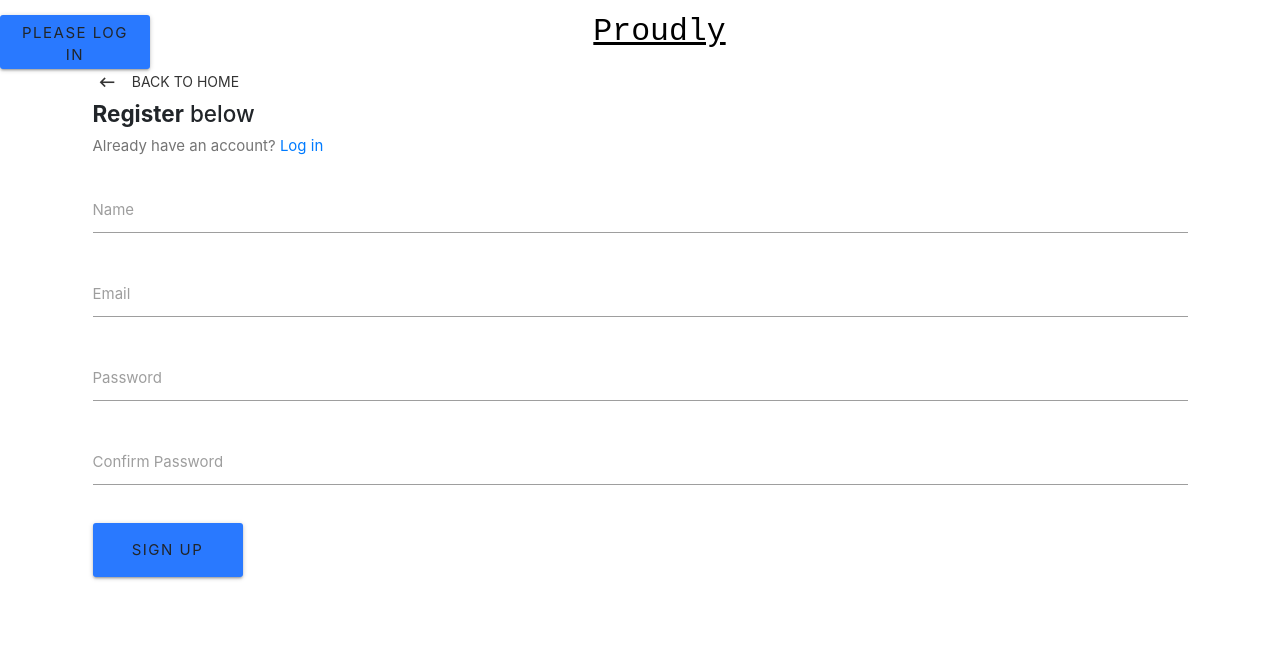
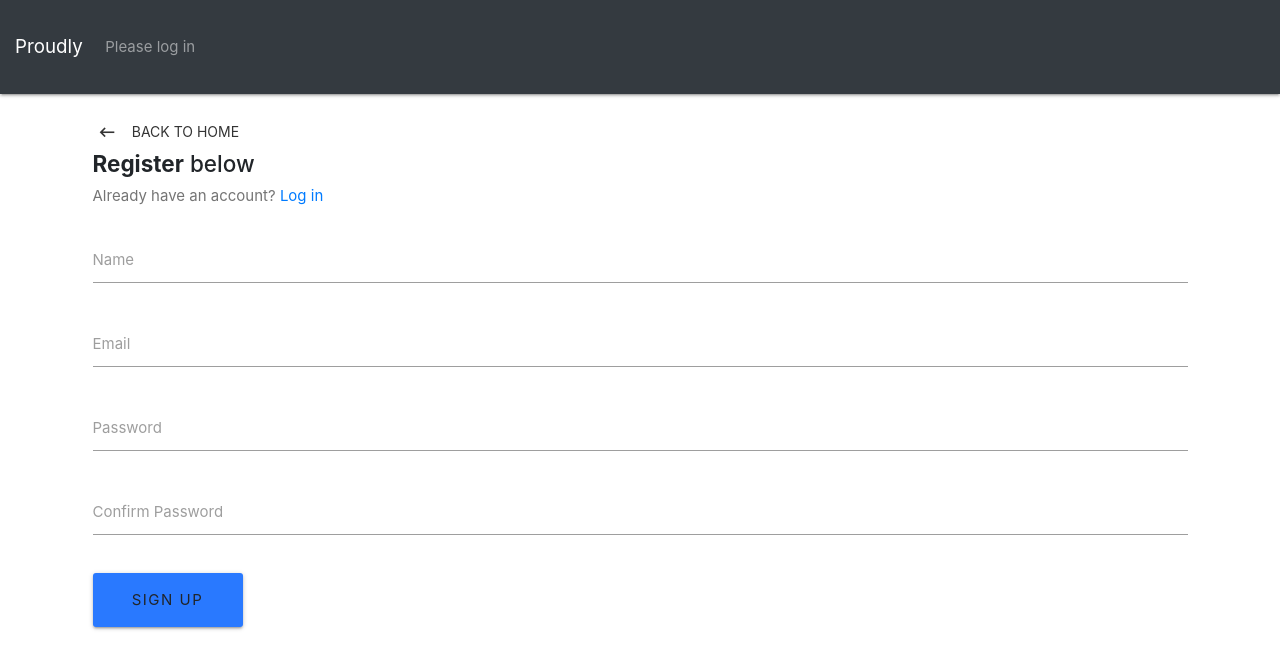
Before and after one commit to dragos-vlasie/proudly, a React (Create React App) app in the folder client/: page /register in a window 1280 px wide. Shown: the top 668 px of the page. Built offline with nearby package versions, Linux system fonts and the light colour scheme.

Commit message:
Removing materialize and fixing bugs
bugs - edit task

```diff
--- a/client/src/App.js
+++ b/client/src/App.js
@@ -8,8 +8,8 @@ import Account from "./components/account/Account";
 import Login from "./components/auth/Login";
 import Register from "./components/auth/Register";
 import Dashboard from "./components/dashboard/Dashboard";
+import Header from "./components/layout/Header";
 import Landing from "./components/layout/Landing";
-import Navbar from "./components/layout/Navbar";
 import PrivateRoute from "./components/private-route/PrivateRoute";
 import store from "./store";
 import setAuthToken from "./utils/setAuthToken";
@@ -38,7 +38,7 @@ function App() {
     <Provider store={store}>
       <Router>
         <div className="App">
-          <Navbar />
+          <Header />
           <Route exact path="/" component={Landing} />
           <Route exact path="/account" component={Account} />
           <Route exact path="/register" component={Register} />
--- a/client/src/actions/postDataActions.js
+++ b/client/src/actions/postDataActions.js
@@ -45,13 +45,13 @@ export const postPointAction = (userId, taskId) => dispatch => {
 };
 
 // edit Task
-export const editTaskAction = (userId, taskId, taskData) => dispatch => {
+export const editTaskAction = (userId, id, taskData) => dispatch => {
   axios
-    .post(`/api/accounts/${userId}/${taskId}/`, taskData)
+    .post(`/api/accounts/${userId}/${id}/`, taskData)
     .then(res => {
       dispatch({
         type: EDIT_TASK,
-        payload: { task: taskData.name, id: taskId }
+        payload: { task: taskData.name, id: id }
       });
     }) // re-direct to login on successful register
     .catch(err => {
@@ -64,7 +64,6 @@ export const editTaskAction = (userId, taskId, taskData) => dispatch => {
 
 // Edit water cup value
 export const editCupsValueAction = (userId, cupsValueData) => dispatch => {
-  console.log("userId", userId);
   axios
     .post(`api/users/${userId}/`, cupsValueData)
     .then(res => {
--- a/client/src/components/account/TaskForm.js
+++ b/client/src/components/account/TaskForm.js
@@ -25,7 +25,6 @@ export const TaskForm = () => {
       userId: userId,
       name: task
     };
-    console.log("TaskForm -> taskData", taskData);
     dispatch(addTaskAction(taskData));
   };
 
@@ -35,11 +34,11 @@ export const TaskForm = () => {
         <Container style={{ marginTop: "25px", marginBottom: "25px" }}>
           <Form onSubmit={onSubmit}>
             <Form.Group>
-              <Form.Label>Task</Form.Label>
+              <Form.Label>Add a new Task</Form.Label>
               <Form.Control
                 id="task"
                 type="text"
-                placeholder="Add Task Name"
+                placeholder="Task Name"
                 onChange={onChange}
                 value={task}
                 error={errors.msg}
--- a/client/src/components/account/TaskPreview.js
+++ b/client/src/components/account/TaskPreview.js
@@ -1,36 +1,33 @@
 import React, { useCallback, useEffect, useState } from "react";
 import Container from "react-bootstrap/Container";
 import { useDispatch, useSelector } from "react-redux";
-import { deleteTaskAction } from "../../actions/deleteActions";
 import { getAccountByUserIdAction } from "../../actions/getDataActions";
-import { postPointAction } from "../../actions/postDataActions";
 import Task from "./Task";
 
 export const TaskPreview = () => {
   const dispatch = useDispatch();
-  const Data = useSelector(state => state.data.tasks);
-  const userId = useSelector(state => state.auth.user.id);
+  const data = useSelector(state => state);
   const [tasks, setTasks] = useState([]);
 
   const loadAccount = useCallback(() => {
-    dispatch(getAccountByUserIdAction(userId));
-  }, [dispatch]);
+    dispatch(getAccountByUserIdAction(data.auth.user.id));
+  }, [dispatch, data.auth.user.id]);
 
-  const handleDelete = id => {
-    dispatch(deleteTaskAction(id));
-  };
+  // const handleDelete = id => {
+  //   dispatch(deleteTaskAction(id));
+  // };
 
-  const handleAddPoint = (userId, taskId) => {
-    dispatch(postPointAction(userId, taskId));
-  };
+  // const handleAddPoint = (userId, taskId) => {
+  //   dispatch(postPointAction(userId, taskId));
+  // };
 
   useEffect(() => {
-    loadAccount(userId);
-  }, [loadAccount]);
+    loadAccount(data.auth.user.id);
+  }, [loadAccount, data.auth.user.id]);
 
   useEffect(() => {
-    setTasks(Data);
-  });
+    setTasks(data.data.tasks);
+  }, [data.data.tasks]);
 
   return (
     <div
@@ -52,7 +49,7 @@ export const TaskPreview = () => {
                 name={name}
                 points={points}
                 date={date}
-                userId={userId}
+                userId={data.auth.user.id}
               />
             );
           })}
--- a/client/src/components/auth/Register.js
+++ b/client/src/components/auth/Register.js
@@ -30,6 +30,8 @@ export const Register = withRouter(({ history }) => {
       case "password2":
         setPassword2(e.target.value);
         break;
+      default:
+        setPassword2("");
     }
   };
 
--- a/client/src/components/dashboard/Dashboard.js
+++ b/client/src/components/dashboard/Dashboard.js
@@ -1,4 +1,5 @@
 import React, { useCallback, useEffect } from "react";
+import Container from "react-bootstrap/Container";
 import { useDispatch } from "react-redux";
 import { getUsersAction } from "../../actions/getDataActions";
 import InfoBoard from "../infoBoard/InfoBoard";
@@ -15,23 +16,20 @@ export const Dashboard = () => {
   }, [loadUsers]);
 
   return (
-    <div
-      style={{ height: "75vh", flexDirection: "column" }}
-      className="container valign-wrapper"
-    >
+    <Container>
       <div className="row">
         <div className="col s12 center-align">
           <h4>
             <b>Hey there,</b>
             <p className="flow-text grey-text text-darken-1">
-              Welcome to Proudly app 👏
+              Welcome to Proudly app
             </p>
           </h4>
         </div>
       </div>
 
       <InfoBoard />
-    </div>
+    </Container>
   );
 };
 export default Dashboard;
--- a/client/src/components/infoBoard/InfoBoard.js
+++ b/client/src/components/infoBoard/InfoBoard.js
@@ -7,24 +7,16 @@ import { useSelector } from "react-redux";
 import UserWaterModal from "./UserWaterModal";
 
 export const InfoBoard = () => {
-  const auth = useSelector(state => state.auth);
-  const staes = useSelector(state => state);
-  console.log("InfoBoard -> staes first call", staes);
+  const data = useSelector(state => state);
   const [users, setUsers] = useState([]);
-  let usersData = useSelector(state => state.data.users);
+  const auth = data.auth;
+  let usersData = data.data.users;
 
   useEffect(() => {
     setUsers(usersData);
     console.log("InfoBoard -> usersData", usersData);
   }, [usersData]);
 
-  // function interval(params) {
-  //   setInterval(function () {
-  //     console.log("interval -> every 5 seconds", staes);
-  //   }, 5000);
-  // }
-
-  // interval();
   return (
     <div
       className="InfoBoard"
@@ -51,7 +43,6 @@ export const InfoBoard = () => {
                   <Card.Title>{name}</Card.Title>
                   <Card.Text></Card.Text>
                 </Card.Body>
-
                 <ListGroup className="list-group-flush">
                   <ListGroupItem>
                     <Card.Header>Cups of water: {cupsOfWater}</Card.Header>
@@ -59,7 +50,7 @@ export const InfoBoard = () => {
                   <ListGroupItem>Email : {email}</ListGroupItem>
                   <ListGroupItem>Joined on : {date.slice(0, 10)}</ListGroupItem>
                 </ListGroup>
-                {auth && auth.user.id == _id ? (
+                {auth && auth.user.id === _id ? (
                   <UserWaterModal id={_id} />
                 ) : (
                   <Card.Body>
--- /dev/null
+++ b/client/src/components/layout/Header.js
@@ -0,0 +1,65 @@
+import React from "react";
+import Nav from "react-bootstrap/Nav";
+import Navbar from "react-bootstrap/Navbar";
+import { useDispatch, useSelector } from "react-redux";
+import { Link } from "react-router-dom";
+import { logoutUserAction } from "../../actions/authActions";
+
+export const Header = () => {
+  const dispatch = useDispatch();
+  const logoutUser = () => dispatch(logoutUserAction());
+  const auth = useSelector(state => state.auth);
+  const userName = useSelector(state => state.auth.user.name);
+
+  const onLogoutClick = e => {
+    logoutUser();
+  };
+
+  const authLinks = (
+    <>
+      <Nav.Item>
+        <Link to="/account" className="nav-link">
+          {userName}'Account
+        </Link>
+      </Nav.Item>
+      <Nav.Item>
+        <Link to="/dashboard" className="nav-link">
+          Dashboard
+        </Link>
+      </Nav.Item>
+      <Nav className="justify-content-end flex-grow-1">
+        <Nav.Item>
+          <Link to="/" className="nav-link">
+            Logout
+          </Link>
+        </Nav.Item>
+      </Nav>
+    </>
+  );
+
+  const guestLinks = (
+    <Nav.Item>
+      <Link to="/login" className="nav-link">
+        Please log in
+      </Link>
+    </Nav.Item>
+  );
+
+  return (
+    <Navbar
+      expand="sm"
+      style={{ marginBottom: "20px", height: "auto" }}
+      bg="dark"
+      variant="dark"
+    >
+      <Navbar.Brand>Proudly</Navbar.Brand>
+      <Navbar.Toggle aria-controls="responsive-navbar-nav" />
+      <Navbar.Collapse id="responsive-navbar-nav">
+        <Nav className="mr-auto w-100">
+          {auth && auth.isAuthenticated ? authLinks : guestLinks}
+        </Nav>
+      </Navbar.Collapse>
+    </Navbar>
+  );
+};
+export default Header;
--- a/client/src/components/layout/Navbar.js
+++ /dev/null
@@ -1,80 +0,0 @@
-import React from "react";
-import { useDispatch, useSelector } from "react-redux";
-import { Link } from "react-router-dom";
-import { logoutUserAction } from "../../actions/authActions";
-
-export const Navbar = () => {
-  const dispatch = useDispatch();
-  const logoutUser = () => dispatch(logoutUserAction());
-  const auth = useSelector(state => state.auth);
-  const userName = useSelector(state => state.auth.user.name);
-
-  const onLogoutClick = e => {
-    logoutUser();
-  };
-
-  const authLinks = (
-    <>
-      <button
-        style={{
-          width: "150px",
-          borderRadius: "3px",
-          letterSpacing: "1.5px",
-          marginTop: "1rem"
-        }}
-        className="btn btn-large waves-effect waves-light hoverable blue accent-3"
-      >
-        <Link to="/account" className="btn-flat waves-effect">
-          {userName}
-        </Link>
-      </button>
-      <button
-        style={{
-          width: "150px",
-          borderRadius: "3px",
-          letterSpacing: "1.5px",
-          marginTop: "1rem"
-        }}
-        onClick={onLogoutClick}
-        className="btn btn-large waves-effect waves-light hoverable blue accent-3"
-      >
-        Logout
-      </button>
-    </>
-  );
-
-  const guestLinks = (
-    <button
-      style={{
-        width: "150px",
-        borderRadius: "3px",
-        letterSpacing: "1.5px",
-        marginTop: "1rem"
-      }}
-      className="btn btn-large waves-effect waves-light hoverable blue accent-3"
-    >
-      Please log in
-    </button>
-  );
-
-  return (
-    <div className="navbar-fixed">
-      <nav className="z-depth-0">
-        <div className="nav-wrapper white">
-          <Link
-            to="/"
-            style={{
-              fontFamily: "monospace"
-            }}
-            className="col s5 brand-logo center black-text"
-          >
-            <i className="material-icons">code</i>
-            Proudly
-          </Link>
-          {auth && auth.isAuthenticated ? authLinks : guestLinks}
-        </div>
-      </nav>
-    </div>
-  );
-};
-export default Navbar;
```
Also changed, not shown: client/src/reducers/dataReducers.js (+1 -6 lines), 1 other file (tests, documents, lock files or other folders).
